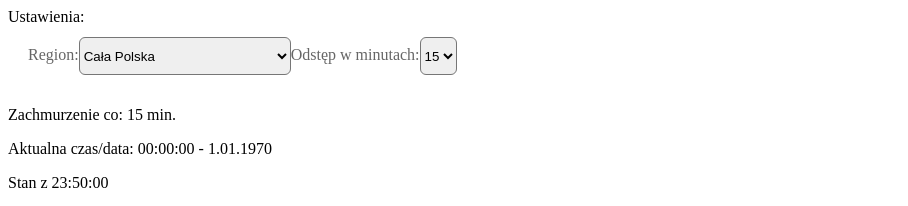
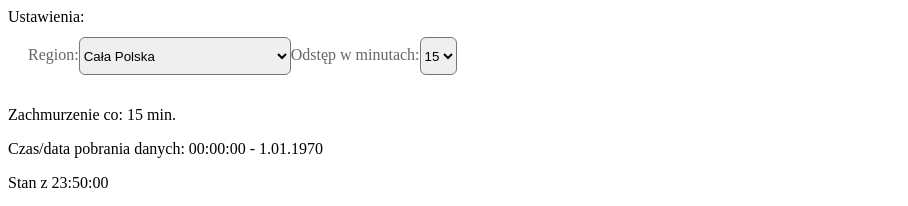
Before and after one commit to mgrinzPlayer/sat24_light, a plain HTML site: page index.html in a window 1280 px wide. Shown: the top 206 px of the page, without its empty margins (0-908 px from the left). Drawn offline with Linux system fonts and the light colour scheme.

Commit message:
Update index.html

```diff
--- a/index.html
+++ b/index.html
@@ -143,7 +143,7 @@
         defSize="style='width:800px; height: 582px'";
       }
 
-      var text = "<p>Zachmurzenie co: " + przedzial*5 + " min.</p><p>Aktualna czas/data: " + currentDate.toLocaleTimeString("pl-PL") + " - " + currentDate.toLocaleDateString("pl-PL") + "</p>";
+      var text = "<p>Zachmurzenie co: " + przedzial*5 + " min.</p><p>Czas/data pobrania danych: " + currentDate.toLocaleTimeString("pl-PL") + " - " + currentDate.toLocaleDateString("pl-PL") + "</p>";
       var date, datestring;
 
       for (var i=0;i<iloscObrazkow;i++) {
```
